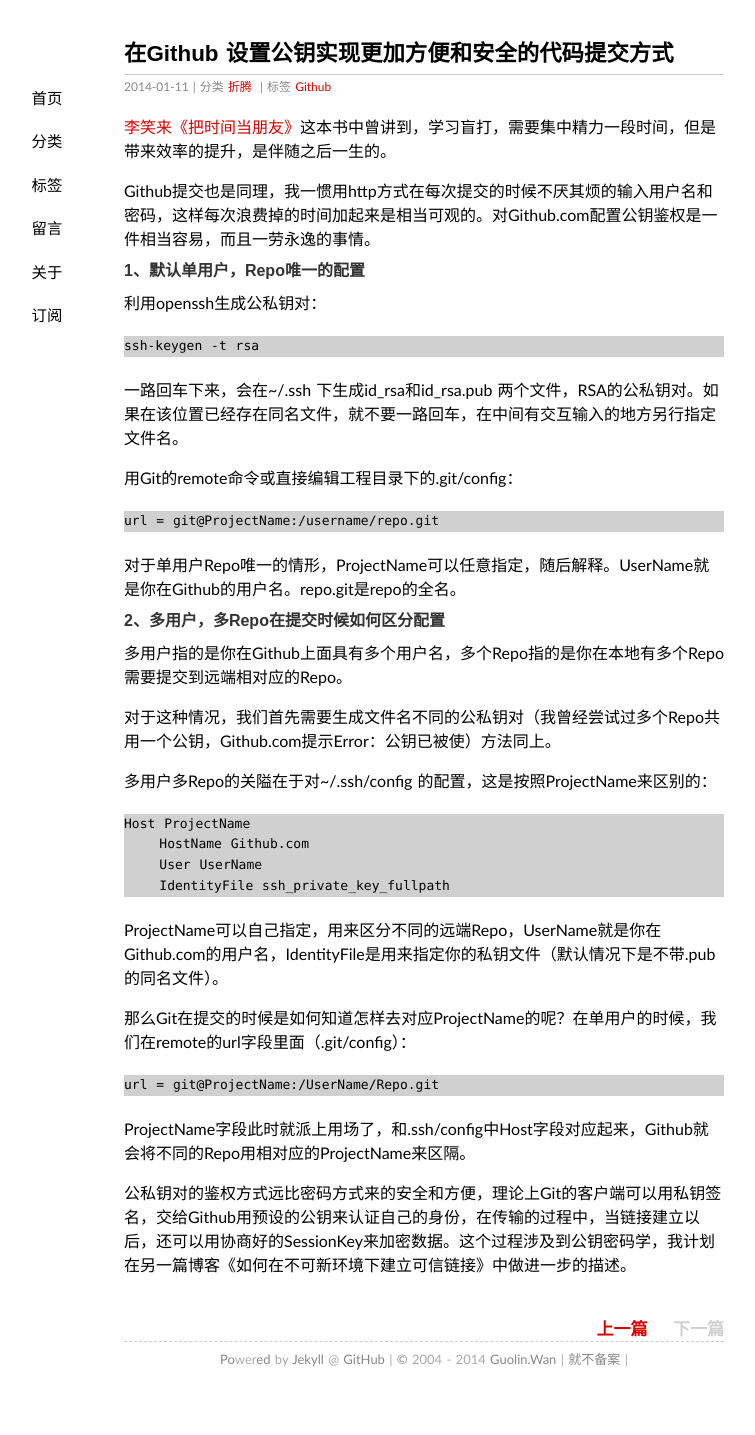
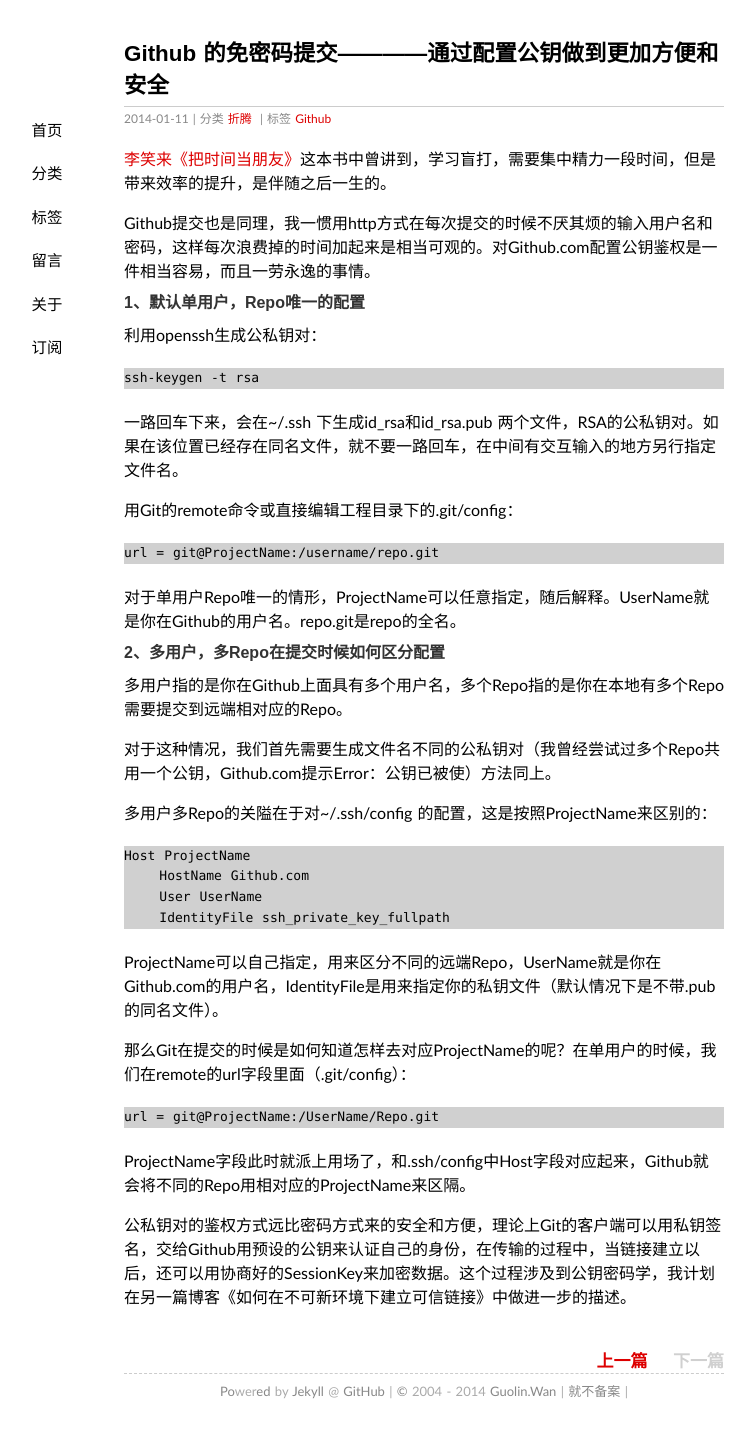
Before and after one commit to wuyy2007/wanguolin.github.io, a Jekyll site: the page built from _posts/2014-01-11-public_key_setting_for_github.md, in a window 1280 px wide. Shown: the whole page, without its empty margins (216-971 px from the left). Built offline with Jekyll 4.4.1, drawn with Linux system fonts in a browser that asks for light colours; some web fonts are replaced; comment, search, counter and statistics services are not loaded; before the commit the page ends 1403 px from its top, so only the background shows below that.

Commit message:
edit some title

```diff
--- a/_posts/2014-01-11-public_key_setting_for_github.md
+++ b/_posts/2014-01-11-public_key_setting_for_github.md
@@ -1,6 +1,6 @@
 ---
 layout: post
-title: "在Github 设置公钥实现更加方便和安全的代码提交方式"
+title: "Github 的免密码提交————通过配置公钥做到更加方便和安全"
 description: ""
 category: 折腾
 tags: [Github]
```
Also changed, not shown: _posts/2014-01-08-mathmatics_rending.md (+1 -1 lines).
